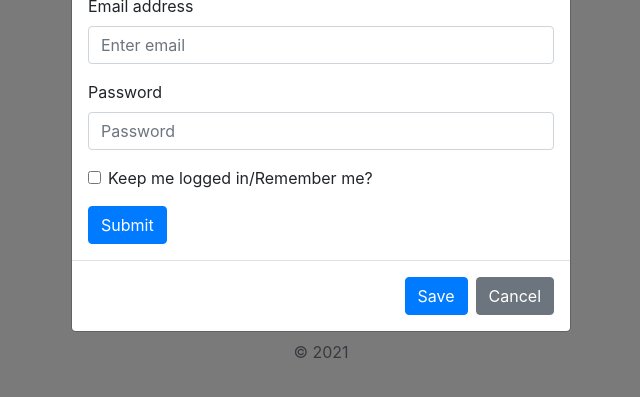
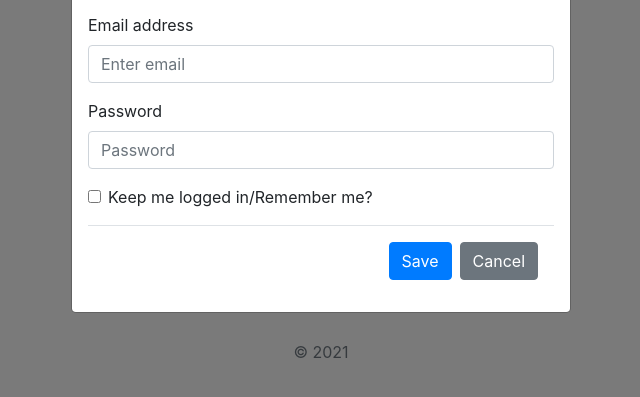
Before and after one commit to francutura/Tanky, a plain HTML site: page izvorni_kod/niko_bucalo_web_html_css/index.html in a window 1280 px wide. Both pictures are taken after a click on the button "Sign in". Shown: the part 277-674 px from the top of the page, without its empty margins (319-959 px from the left). Drawn offline with nearby package versions, Linux system fonts and the light colour scheme.

Commit message:
evo svi svgovi

```diff
--- a/izvorni_kod/niko_bucalo_web_html_css/index.html
+++ b/izvorni_kod/niko_bucalo_web_html_css/index.html
@@ -65,9 +65,9 @@
       </div>
 
       <p class="mt-5 mb-3 text-muted text-center">&copy; 2021</p>
+    </form>
+  <!-- Button trigger modal za sign in-->
 
-  <!-- Button trigger modal za sign in-->
-    </form>
     <!-- Modal -->
     <div class="modal fade" id="exampleModalCenter" tabindex="-1" role="dialog" aria-labelledby="exampleModalCenterTitle" aria-hidden="true">
       <div class="modal-dialog modal-dialog-centered" role="document">
@@ -92,19 +92,18 @@
                 <input type="checkbox" class="form-check-input" id="exampleCheck1">
                 <label class="form-check-label" for="exampleCheck1">Keep me logged in/Remember me?</label>
               </div>
-              <button type="submit" class="btn btn-primary">Submit</button>
+              <div class="modal-footer">
+                <button type="submit" class="btn btn-primary">Save</button> <!--tu sam mijenjao gumbe i sad mi je save da me vrati nazad a ne za submit-->
+                <button type="button" class="btn btn-secondary" data-dismiss="modal">Cancel</button>
+              </div>
             </form>
-          </div>
-          <div class="modal-footer">
-            <button type="button" class="btn btn-primary">Save</button> <!--tu sam mijenjao gumbe i sad mi je save da me vrati nazad a ne za submit-->
-            <button type="button" class="btn btn-secondary" data-dismiss="modal">Cancel</button>
           </div>
         </div>
       </div>
     </div>
 
+
   <!-- Button trigger modal za register-->
-    </form>
     <!-- Modal -->
     <div class="modal fade" id="exampleModalCenter2" tabindex="-1" role="dialog" aria-labelledby="exampleModalCenterTitle" aria-hidden="true">
       <div class="modal-dialog modal-dialog-centered" role="document">
```
Also changed, not shown: izvorni_kod/niko_bucalo_web_html_css/assets/svgfiles/M1A top.svg (added), izvorni_kod/niko_bucalo_web_html_css/assets/svgfiles/M1A.svg (added), izvorni_kod/niko_bucalo_web_html_css/assets/svgfiles/panzer top.svg (added), izvorni_kod/niko_bucalo_web_html_css/assets/svgfiles/panzer.svg (added), izvorni_kod/niko_bucalo_web_html_css/assets/svgfiles/pl-01 top.svg (added), izvorni_kod/niko_bucalo_web_html_css/assets/svgfiles/pl-01.svg (added), izvorni_kod/niko_bucalo_web_html_css/assets/svgfiles/sherman top.svg (added), izvorni_kod/niko_bucalo_web_html_css/assets/svgfiles/sherman.svg (added), izvorni_kod/niko_bucalo_web_html_css/assets/svgfiles/t-34.svg (added), izvorni_kod/niko_bucalo_web_html_css/assets/svgfiles/t34 top.svg (added), izvorni_kod/niko_bucalo_web_html_css/assets/svgfiles/tiger 131 top.svg (added), izvorni_kod/niko_bucalo_web_html_css/assets/svgfiles/tiger 131.svg (added).
